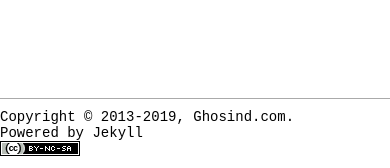
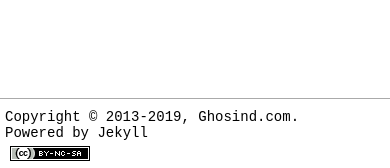
Before and after one commit to ghosind/ghosind.github.io, a Jekyll site: the page built from index.html, in a window 390 px wide. Shown: the part 778-946 px from the top of the page. Built offline with Jekyll 4.4.1, drawn with Linux system fonts in a browser that asks for light colours; the list of posts is cut into pages by our own code.

Commit message:
update mobile styles

```diff
--- a/_sass/mobile.scss
+++ b/_sass/mobile.scss
@@ -20,7 +20,15 @@
   }
 
   /* Footer */
+  .container-footer {
+    padding: 10px 0 0 5px;
+  }
+
   .footer-copyright .float-left, .footer-copyright .float-right {
     float: none;
   }
+
+  .footer-license-image {
+    margin: 5px;
+  }
 }
```
